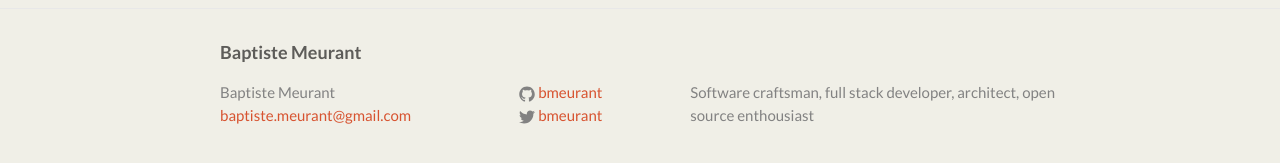
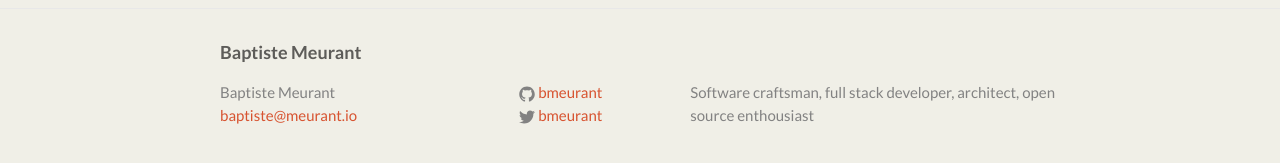
Before and after one commit to bmeurant/bmeurant.github.io, a Jekyll site: the page built from posts/index.html, in a window 1280 px wide. Shown: the part 288-451 px from the top of the page. Built offline with Jekyll 4.4.1, drawn with Linux system fonts in a browser that asks for light colours; Markdown is read by kramdown in place of the engine named in the settings.

Commit message:
change email address

```diff
--- a/_config.yml
+++ b/_config.yml
@@ -1,8 +1,8 @@
 # Site settings
 title: Baptiste Meurant
-email: baptiste.meurant@gmail.com
+email: baptiste@meurant.io
 baseurl: "" # the subpath of your site, e.g. /blog/
-url: "http://bmeurant.github.io" # the base hostname & protocol for your site
+url: "http://baptiste.meurant.io" # the base hostname & protocol for your site
 description: Software craftsman, full stack developer, architect, open source enthousiast
 twitter_username: bmeurant
 github_username:  bmeurant
--- a/index.html
+++ b/index.html
@@ -37,7 +37,7 @@
                     class="fa fa-fw fa-google-plus-square"></i></a>
             </li>
             <li><a href="mailto:baptiste.meurant@gmail.com"
-                   title="baptiste.meurant@gmail.com"><i class="fa fa-fw fa-envelope"></i></a></li>
+                   title="baptiste@meurant.io"><i class="fa fa-fw fa-envelope"></i></a></li>
         </ul>
         <nav>
             <p class="scroll"><i class="fa fa-fw fa-caret-down"></i>&nbsp;<i><b>Scroll</b> or <b>select</b> a
```
